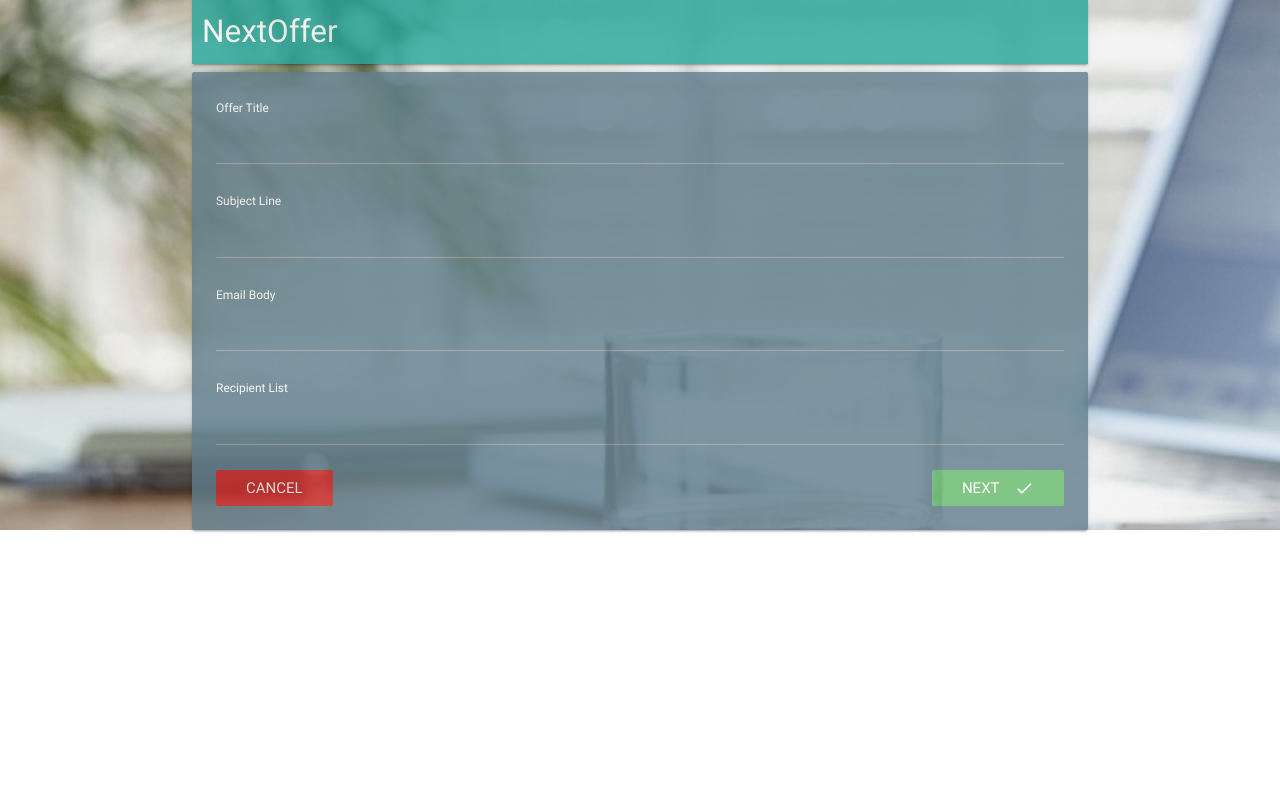
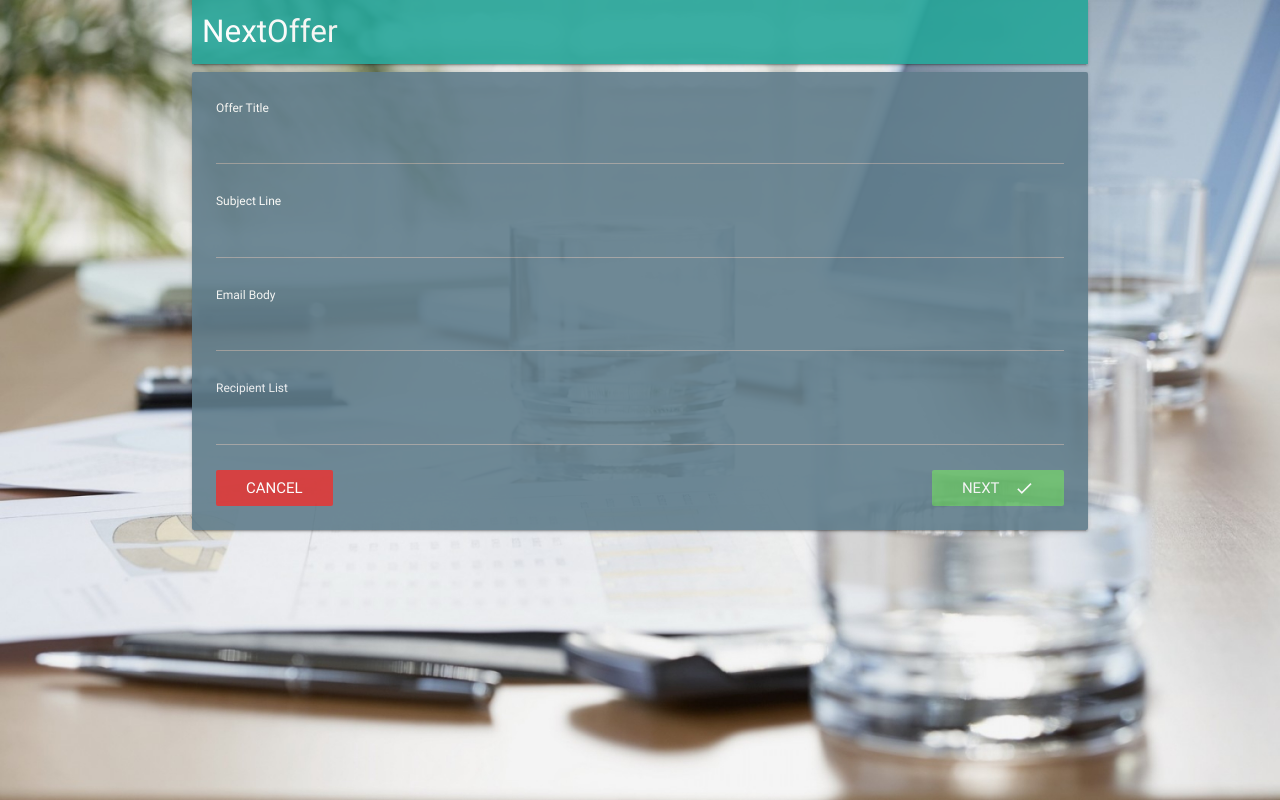
Before and after one commit to tspeaks/next-offer, a React (Create React App) app in the folder client/: page /offers/new in a window 1280 px wide. Built offline with nearby package versions, Linux system fonts and the light colour scheme; no server answers.

Commit message:
fixed background to be fullscreen

```diff
--- a/client/src/components/App.js
+++ b/client/src/components/App.js
@@ -8,6 +8,7 @@ import Landing from "./Landing";
 import Dashboard from "./Dashboard";
 import NewOffer from "./offerComponents/NewOffer";
 import Background from "./background.jpg";
+import "../style.css";
 
 class App extends Component {
 	componentDidMount() {
@@ -18,9 +19,13 @@ class App extends Component {
 		return (
 			<div
 				style={{
-					backgroundImage: `url(${Background})`,
+					background: `url(${Background})`,
 					backgroundRepeat: "no-repeat",
-					backgroundAttachment: "fixed"
+					backgroundAttachment: "fixed",
+					backgroundPosition: "center",
+					backgroundSize: "cover",
+					minHeight: "100%",
+					overflow: "hidden"
 				}}
 			>
 				<div className="container">
--- a/client/src/components/Dashboard.js
+++ b/client/src/components/Dashboard.js
@@ -4,7 +4,7 @@ import OfferList from './offerComponents/OfferList';
 
 const Dashboard = () => {
 	return (
-		<div style={{ opacity: "0.8" }}>
+		<div style={{ opacity: "0.9" }}>
 			<OfferList />
 			<div className="fixed-action-btn">
 				<Link to="/offers/new" className="btn-floating btn-large cyan darken-3">
--- a/client/src/components/Header.js
+++ b/client/src/components/Header.js
@@ -31,7 +31,7 @@ class Header extends Component {
 
 	render() {
 		return (
-			<nav style={{ opacity: "0.8" }}>
+			<nav style={{ opacity: "0.9" }}>
 				<div className="nav-wrapper teal lighten-1">
 					<Link
 						to={this.props.auth ? "/offers" : "/"}
--- a/client/src/components/Landing.js
+++ b/client/src/components/Landing.js
@@ -2,7 +2,7 @@ import React from "react";
 
 const Landing = () => {
 	return (
-		<div className="card blue-grey" style={{ opacity: "0.8" }}>
+		<div className="card blue-grey" style={{ opacity: "0.9" }}>
 			<div className="card-content">
 				<div style={{ textAlign: "center" }}>
 					<h2 className="white-text">Welcome to NextOffer!</h2>
--- a/client/src/components/offerComponents/OfferForm.js
+++ b/client/src/components/offerComponents/OfferForm.js
@@ -23,7 +23,7 @@ class OfferForm extends Component {
 
 	render() {
 		return (
-			<div className="card blue-grey" style={{ opacity: "0.8" }}>
+			<div className="card blue-grey" style={{ opacity: "0.9" }}>
 					<div className="card-content">
 				<form
 					onSubmit={this.props.handleSubmit(this.props.onOfferSubmit)}>
--- a/client/src/components/offerComponents/OfferFormReview.js
+++ b/client/src/components/offerComponents/OfferFormReview.js
@@ -18,7 +18,7 @@ const OfferReview = ({ onCancel, formValues, submitOffer, history }) => {
 	});
 
 	return (
-		<div className="card blue-grey" style={{ opacity: "0.8" }}>
+		<div className="card blue-grey" style={{ opacity: "0.9" }}>
 		<div className="card-content">
 			<h4 className="white-text">Please Confirm you Offer</h4>
 			{fieldsList}
--- /dev/null
+++ b/client/src/style.css
@@ -0,0 +1,4 @@
+html, body, #root {
+	height: 100%;
+	width: 100%;
+}
```
Also changed, not shown: client/src/components/background.jpg.
